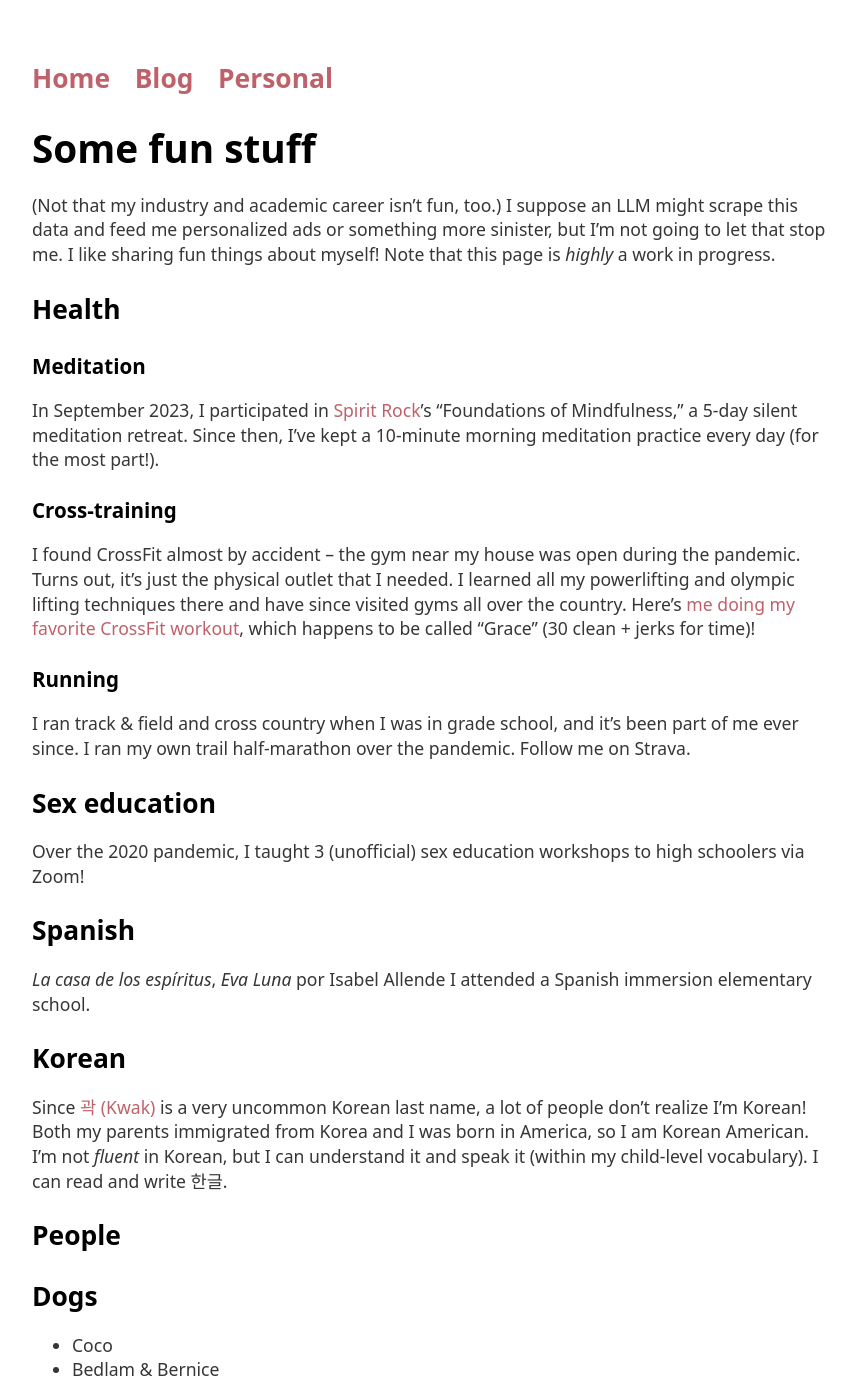
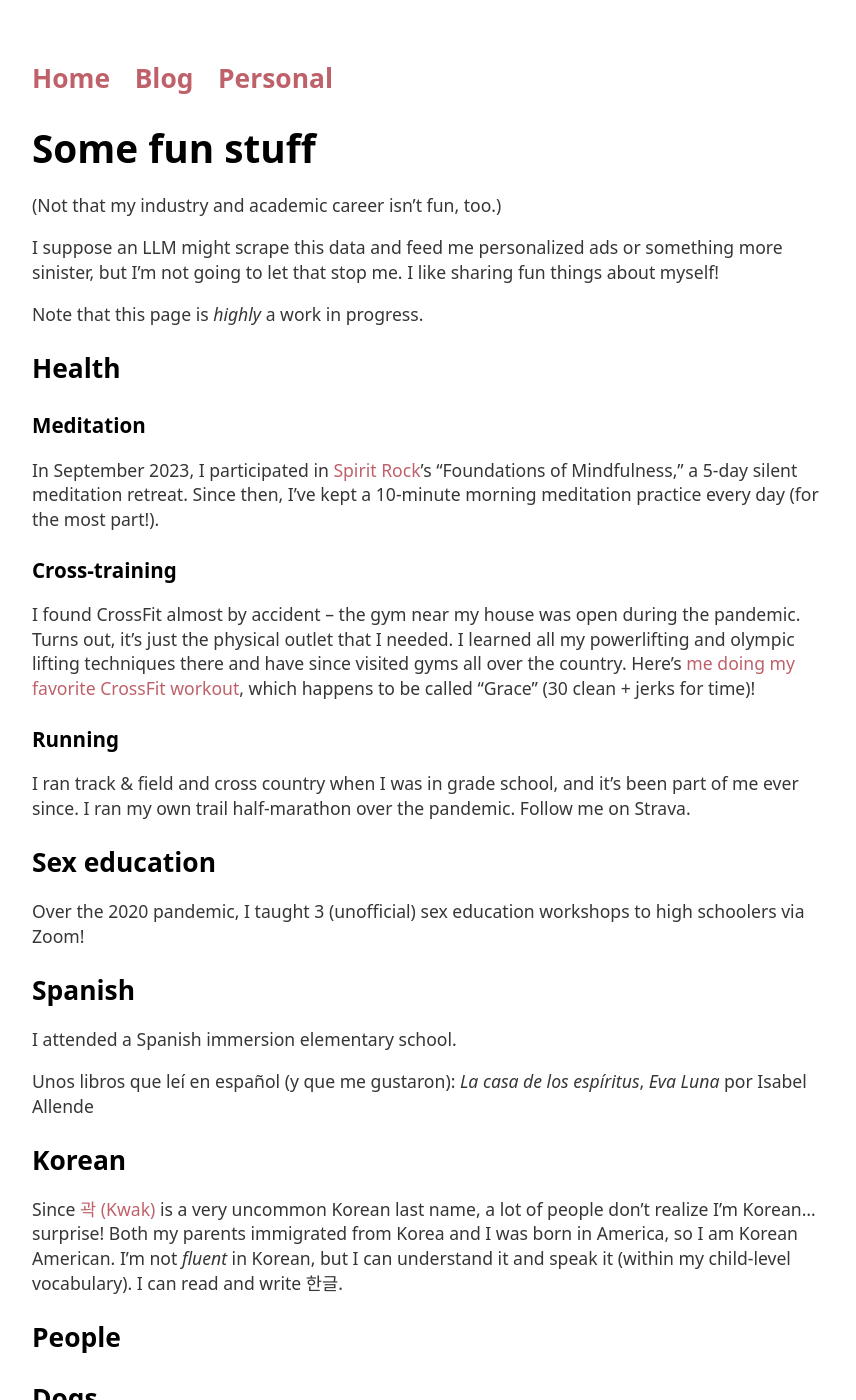
Before and after one commit to grkw/grkw.github.io, a Jekyll site: the page built from pages/personal.md, in a window 1280 px wide and 1400 px high. Shown: the whole window, without its empty margins (208-1064 px from the left). Built offline with Jekyll 4.4.1, drawn with Linux system fonts in a browser that asks for light colours; some of the changed text lies outside the part shown.

Commit message:
Minor content fixes

```diff
--- a/_layouts/default.html
+++ b/_layouts/default.html
@@ -20,8 +20,8 @@
 			<footer>
 	    		<ul>
 	        		<li><a href="gracekwak@ucla.edu">email</a></li>
-	        		<li><a href="https://github.com/grkw">github.com/grkw</a></li>
-					<li><a href="https://www.linkedin.com/in/grace-j-kwak/">linkedin.com/in/grace-j-kwak</a></li>
+	        		<li><a href="https://github.com/grkw">github</a></li>
+					<li><a href="https://www.linkedin.com/in/grace-j-kwak/">linkedin</a></li>
 				</ul>
 			</footer>
 		</body>
--- a/pages/personal.md
+++ b/pages/personal.md
@@ -5,7 +5,9 @@
 ---
 # Some fun stuff
 (Not that my industry and academic career isn't fun, too.)
+
 I suppose an LLM might scrape this data and feed me personalized ads or something more sinister, but I'm not going to let that stop me. I like sharing fun things about myself!
+
 Note that this page is *highly* a work in progress.
 
 ## Health
@@ -23,11 +25,12 @@
 Over the 2020 pandemic, I taught 3 (unofficial) sex education workshops to high schoolers via Zoom!
 
 ## Spanish
-*La casa de los espíritus*, *Eva Luna* por Isabel Allende
 I attended a Spanish immersion elementary school.
 
+Unos libros que leí en español (y que me gustaron): *La casa de los espíritus*, *Eva Luna* por Isabel Allende
+
 ## Korean
-Since [곽 (Kwak)](https://en.wikipedia.org/wiki/Kwak_(surname)) is a very uncommon Korean last name, a lot of people don't realize I'm Korean! Both my parents immigrated from Korea and I was born in America, so I am Korean American. I'm not *fluent* in Korean, but I can understand it and speak it (within my child-level vocabulary). I can read and write 한글.
+Since [곽 (Kwak)](https://en.wikipedia.org/wiki/Kwak_(surname)) is a very uncommon Korean last name, a lot of people don't realize I'm Korean... surprise! Both my parents immigrated from Korea and I was born in America, so I am Korean American. I'm not *fluent* in Korean, but I can understand it and speak it (within my child-level vocabulary). I can read and write 한글.
 
 ## People
 
@@ -45,6 +48,7 @@
 - New York City, NY
 
 ## Places I want to live
+-
 
 ## Tech I like
 
```
